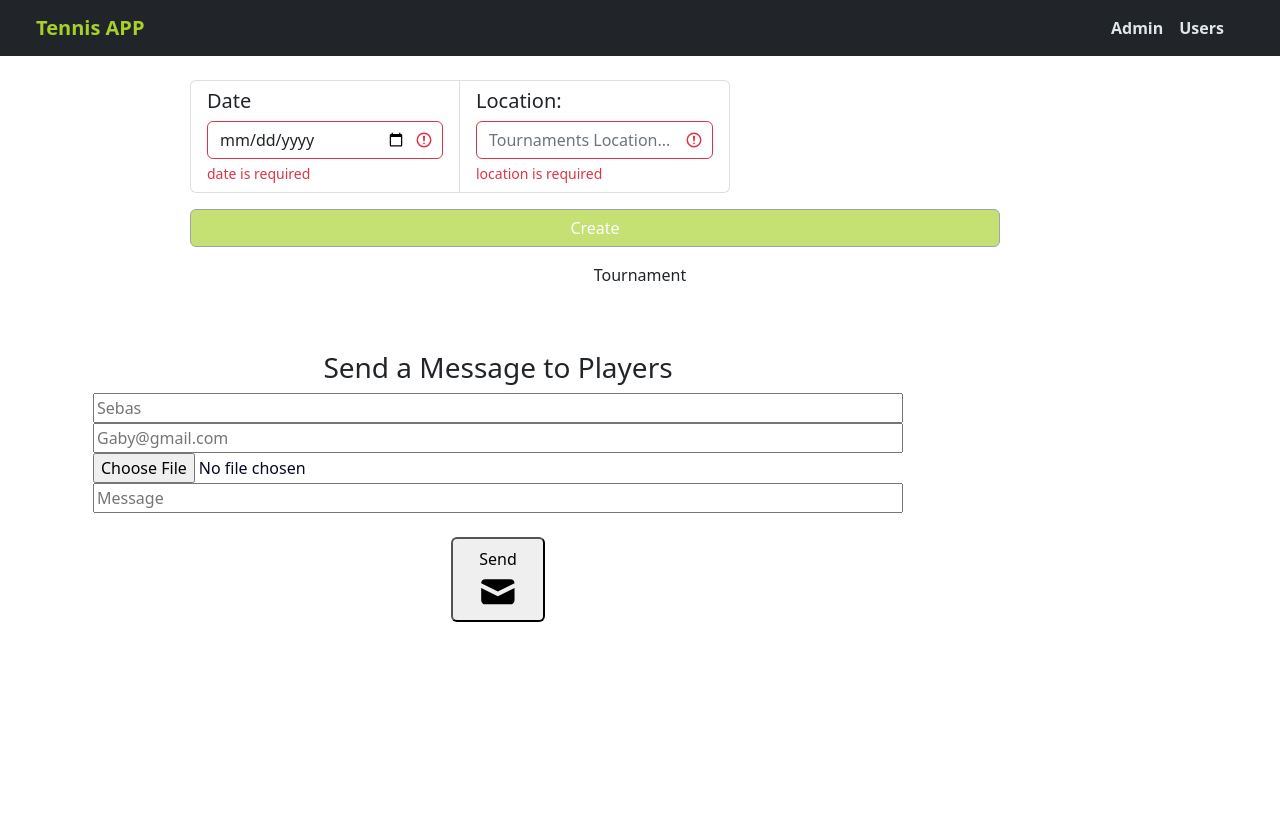
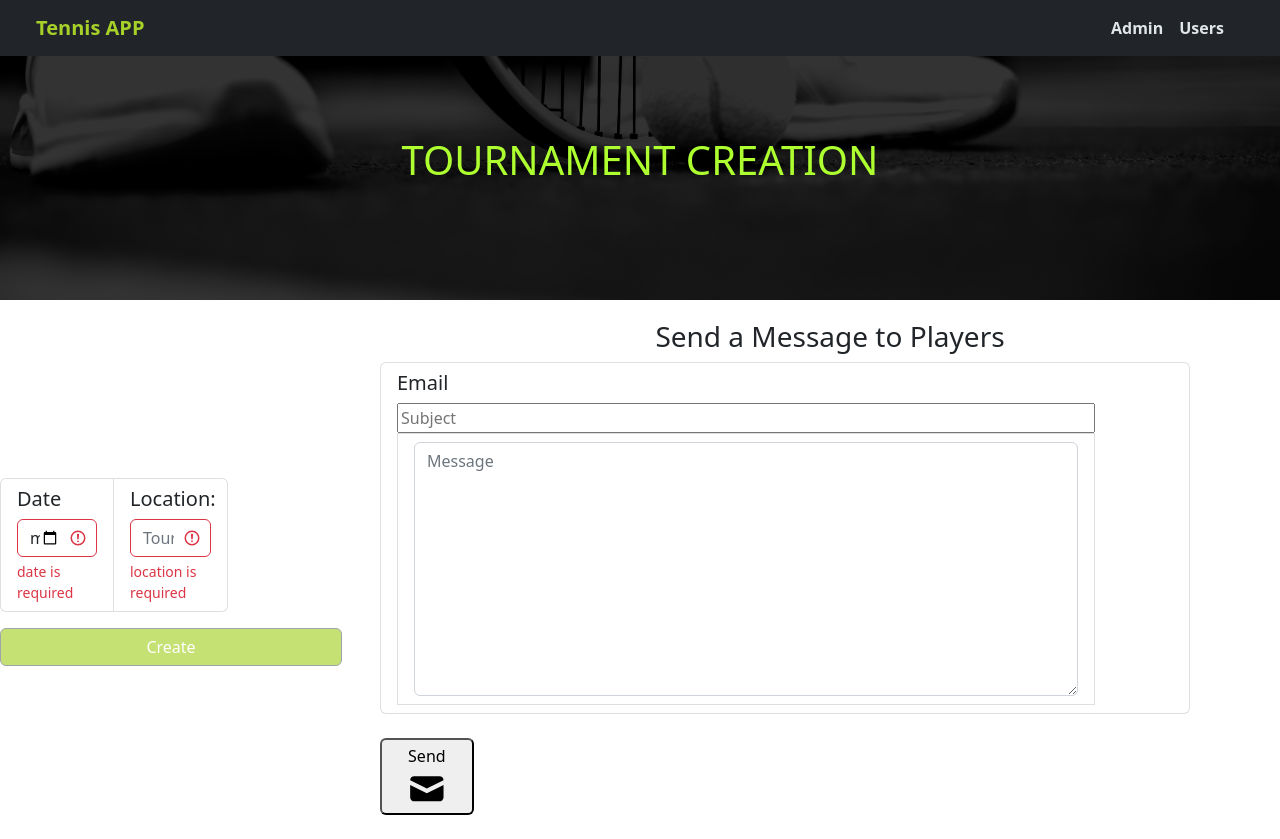
Before and after one commit to Nicrosi/Proyecto-Final, a React (Create React App) app in the folder client/: page /tournament in a window 1280 px wide. Before the commit the page ends 800 px from the top, so only its background shows below. Built offline with nearby package versions, Linux system fonts and the light colour scheme; a web font is replaced by a local one.

Commit message:
feat(Style Tournament CREATION and  FIX EMAILJS)

```diff
--- a/client/src/App.js
+++ b/client/src/App.js
@@ -8,10 +8,10 @@ import { Users } from "./components/Users/Users.jsx";
 import { FormScore } from "./components/FormScore/FormScore.jsx";
 import { FormSponsor } from "./components/FormSponsor/FormSponsor.jsx";
 import { FormUser } from "./components/FormUser/FormUser.jsx";
-import { FormTournament } from "./components/Tournament/FormTournament.jsx";
+import { FormTournament } from "./components/Tournament/FormTournament/FormTournament.jsx";
 import  LogIn  from "./components/LogIn/LogIn.jsx";
 import {FormUserRegister} from "./components/FormUser copy/FormUserRegister.jsx"
-import ControlPanel from "./controlPanel/ControlPanel.jsx";
+import ControlPanel from "./controlPanel/ControlPanel/ControlPanel.jsx";
 
 function App() {
   return (
--- a/client/src/components/Tournament/ContactForm.jsx
+++ b/client/src/components/Tournament/ContactForm/ContactForm.jsx
@@ -5,20 +5,16 @@ import emailjs from "@emailjs/browser";
 
 
 export const ContactForm = () => {
-
   const users = useSelector((state) => state.users);
 
-
-
-  console.log('users',users);
-  const email = users.map((el) => el.e_mail);
-  const allEmail = [...new Set(email)];
-  console.log("email", email);
+  console.log("users", users);
+  const emails = users.map((el) => el.e_mail);
+  const allEmail = [...new Set(emails)];
+  console.log("email", emails);
   console.log("allemail", allEmail);
   const [input, setInput] = useState({
     name: "",
-    email: "",
-    my_file: "",
+    email: emails.join(", "),
     message: "",
   });
   console.log("Input", input);
@@ -34,22 +30,27 @@ export const ContactForm = () => {
     if (status === "SUCCESS") {
       setTimeout(() => {
         setStatus("");
-      }, 3000);
+      }, 10000);
     }
   }, [status]);
 
   function handleSubmit(e) {
     e.preventDefault();
+    console.log(input);
+
     emailjs
       .send("service_7mimo0g", "template_2ah1aoj", input, "cYHyGctWLF2I5zGsl")
       .then(
         (response) => {
           console.log("success", response);
-
+          setInput((prevInput) => ({
+            name: "",
+            email: prevInput.email,
+            message: "",
+          }));
           setInput({
             name: "",
             email: "",
-            my_file: "",
             message: "",
           });
           setStatus("SUCCESS");
@@ -62,66 +63,56 @@ export const ContactForm = () => {
 
   return (
     <>
-      <div className="lg:mt-48 lg:mr-48 pt-6 pb-8 bg-white shadow-xl rounded p-5">
+
+      <div className="" style={{ minHeight: "10vh", width: "100%" }}>
+
         {status && renderAlert}
+        <div
+        className="mx-auto hstack justify-content-around"
+        style={{ width: "100%" }}
+      >
         <form onSubmit={(e) => handleSubmit(e)}>
-          <h3 className="text-gray-700 mb-7 text-xl font-semibold">
+          <h3 className="text-gray-700 mb-7 text-xl font-semibold text-center">
             Send a Message to Players
           </h3>
+          <ul
+              className="list-group list-group-horizontal mx-auto"
+              style={{ width: "100%" }}
+            >
+              <li className="list-group-item" style={{ width: "90%" }}>
+                <div>
+                  <h5 className="card-text">Email</h5>
           <input
             onChange={(e) => handleChange(e)}
-            label="Full Name"
+            label="Subject"
             name="name"
             type="text"
-            placeholder="Sebas"
+            placeholder="Subject"
             value={input.name}
           />
-          <input
-            onChange={(e) => handleChange(e)}
-            label="E-mail"
-            name="email"
-            type="email"
-            placeholder="Gaby@gmail.com"
-            value={input.email}
-          />
-          <input
-            onChange={(e) => handleChange(e)}
-            label="Attachment"
-            name="my_file"
-            type="file"
-            placeholder=""
-            value={input.my_file}
-          />
 
-          {/* <select onChange={(e) => handleChange(e)}>
-            <option value={input.email} label="Email" name="email" placeholder="gaby@gmail.com" type="email">All emails</option>
-            {allEmail.map((email) => {
-              return email ? (
-                <option value={email} key={email}>
-                  {email}
-                </option>
-              ) : (
-                ""
-              );
-            })}
-          </select> */}
-
-          <input
+          <br />
+          <li className="list-group-item" style={{ width: "90%",  }}>
+          <textarea
+          className="form-control" id="exampleFormControlTextarea1" rows="10"
             onChange={(e) => handleChange(e)}
             label="Message"
             name="message"
-            type="text"
             placeholder="Message"
             value={input.message}
           />
-
+          </li>
+</div>
+</li>
+</ul>
           <button
             type="submit"
-            className="mt-4 bg-gray-900 text-gray-200 rounded hover:bg-gray-700 px-4 py-2 focus:outline-none"
+            className="mt-4 bg-gray-900 text-gray-200 rounded hover:bg-gray-700 px-4 py-1 mb-2 focus:outline-none"
           >
             Send <MailIcon className="w-6 ml-2 float-right" />
           </button>
         </form>
+        </div>
       </div>
     </>
   );
--- a/client/src/components/Tournament/FormTournament.jsx
+++ b/client/src/components/Tournament/FormTournament/FormTournament.jsx
@@ -1,8 +1,7 @@
 import React, { useState } from "react";
 import axios from "axios";
-import { ContactForm } from "./ContactForm";
-import img1 from '../../assets/fototorneo.jpg'
-
+import { ContactForm } from "../ContactForm/ContactForm";
+import img1 from "../../../img/imgForm1.webp"
 
 export function validate(input) {
   let error = {};
@@ -26,7 +25,7 @@ export function validate(input) {
 }
 
 export const FormTournament = () => {
-  const noError = "Looks good"
+  const noError = "Looks good";
   const [input, setInput] = useState({
     date: "",
     location: "",
@@ -54,14 +53,21 @@ export const FormTournament = () => {
 
   return (
     <div className="" style={{ minHeight: "10vh", width: "100%" }}>
-      {/* <img
-          className="d-block w-100"
+       <div style={{ position: "absolute", top: "0", width: "100%" }}>
+          <img
             src={img1}
-          alt=""
-          style={{ objectFit: "cover", height: "100vh" }}/> */}
+            alt="imgNotFound"
+            style={{
+              width: "100%",
+              filter: "contrast(175%) grayscale(100%) brightness(20%)",
+              objectFit: "cover",
+              height: "300px",
+            }}
+          />
+        </div>
       <div
-        className=" display-7 hstack justify-content-center"
-        style={{ minHeight: "10vh", width: "100%" }}
+        className=" display-6 hstack justify-content-center"
+        style={{ position:"relative", minHeight: "40vh", width: "100% ", color:"greenyellow" }}
       >
         TOURNAMENT CREATION
       </div>
@@ -87,15 +93,27 @@ export const FormTournament = () => {
                     name="date"
                     value={input.name}
                     required
-                    className={error.date?"form-control is-invalid":"form-control is-valid"}
-                  />{error.date ?
-                    <div id="validationServerUsernameFeedback" className="invalid-feedback">
+                    className={
+                      error.date
+                        ? "form-control is-invalid"
+                        : "form-control is-valid"
+                    }
+                  />
+                  {error.date ? (
+                    <div
+                      id="validationServerUsernameFeedback"
+                      className="invalid-feedback"
+                    >
                       {error.date}
-                    </div>:
-                    <div id="validationServerUsernameFeedback" className="valid-feedback">
+                    </div>
+                  ) : (
+                    <div
+                      id="validationServerUsernameFeedback"
+                      className="valid-feedback"
+                    >
                       {noError}
                     </div>
-                  }
+                  )}
                 </div>
               </li>
 
@@ -109,15 +127,27 @@ export const FormTournament = () => {
                     placeholder="Tournaments Location..."
                     name="location"
                     value={input.location}
-                    className={error.location?"form-control is-invalid":"form-control is-valid"}
-                  />{error.location ?
-                    <div id="validationServerUsernameFeedback" className="invalid-feedback">
+                    className={
+                      error.location
+                        ? "form-control is-invalid"
+                        : "form-control is-valid"
+                    }
+                  />
+                  {error.location ? (
+                    <div
+                      id="validationServerUsernameFeedback"
+                      className="invalid-feedback"
+                    >
                       {error.location}
-                    </div>:
-                    <div id="validationServerUsernameFeedback" className="valid-feedback">
+                    </div>
+                  ) : (
+                    <div
+                      id="validationServerUsernameFeedback"
+                      className="valid-feedback"
+                    >
                       {noError}
                     </div>
-                  }
+                  )}
                 </div>
               </li>
             </ul>
@@ -125,24 +155,32 @@ export const FormTournament = () => {
 
           <div className="d-grid gap-2 mb-3" style={{ width: "90%" }}>
             {Object.keys(error).length > 0 ? (
-              <button className="btn btn-secondary" style={{ backgroundColor: "#A7D129" }} type="submit" disabled>
+              <button
+                className="btn btn-secondary"
+                style={{ backgroundColor: "#A7D129" }}
+                type="submit"
+                disabled
+              >
                 Create
               </button>
             ) : (
-              <button className="btn btn-success" style={{ backgroundColor: "#A7D129" }} type="submit">Create</button>
+              <button
+                className="btn btn-success"
+                style={{ backgroundColor: "#A7D129" }}
+                type="submit"
+              >
+                Create
+              </button>
             )}
           </div>
         </form>
-      </div>
-      <div className="h-screen">
-        <div className="lg:grid-cols-2  lg:gap-6 bg-blue-300 lg:h2/3">
-          <div className="flex flex-col justify-center text-center lg:p-40 md:text-left">
-            <p className="uppercase font-medium opacity-40 text-gray-500">
-              Tournament
-            </p>
+
+          <div className="hstack mb-3">
+            <div>
               <ContactForm />
             </div>
           </div>
+
       </div>
     </div>
   );
--- a/client/src/components/Tournament/TournamentsAllAgainst.jsx
+++ b/client/src/components/Tournament/TournamentsAllAgainst/TournamentsAllAgainst.jsx
@@ -1,4 +1,4 @@
-import { generateRandomDraw } from "./Tournaments";
+import { generateRandomDraw } from "../Tournaments/Tournaments";
 
 let Category = "";
 let Gender = "";
--- a/client/src/controlPanel/ControlCardSponsor.jsx
+++ b/client/src/controlPanel/ControlCardSponsor/ControlCardSponsor.jsx
@@ -1,5 +1,5 @@
 import React, { useState } from "react";
-import { getAllSponsors, putSponsor } from "../redux/actions";
+import { getAllSponsors, putSponsor } from "../../redux/actions";
 import { useEffect } from "react";
 import { useDispatch } from "react-redux";
 
--- a/client/src/controlPanel/ControlCardUsers.jsx
+++ b/client/src/controlPanel/ControlCardUsers/ControlCardUsers.jsx
@@ -1,5 +1,5 @@
 import React, { useState } from "react";
-import { getAllUsers, putUsers } from "../redux/actions";
+import { getAllUsers, putUsers } from "../../redux/actions";
 import { useEffect } from "react";
 import { useDispatch, useSelector } from "react-redux";
 
--- a/client/src/controlPanel/ControlPanel.jsx
+++ b/client/src/controlPanel/ControlPanel/ControlPanel.jsx
@@ -1,10 +1,10 @@
-import { getAllSponsors, getAllUsers } from "../redux/actions";
+import { getAllSponsors, getAllUsers } from "../../redux/actions";
 import { useEffect } from "react";
 import { useDispatch, useSelector } from "react-redux";
 
-import ControlCardUsers from "./ControlCardUsers";
+import ControlCardUsers from "../ControlCardUsers/ControlCardUsers";
 
-import ControlCardSponsor from "./ControlCardSponsor";
+import ControlCardSponsor from "../ControlCardSponsor/ControlCardSponsor";
 
 export default function ControlPanel() {
   const users = useSelector((state) => state.users);
```
Also changed, not shown: client/src/components/Sponsors/Sponsors.jsx (+5 -2 lines), client/src/components/Tournament/Tournaments/Tournaments.jsx (renamed from client/src/components/Tournament/Tournaments.jsx), client/src/components/Tournament/TournamentsSimpleEl/TournamentsSimpleEl.jsx (renamed from client/src/components/Tournament/TournamentsSimpleEl.jsx), 1 other file (tests, documents, lock files or other folders). Lines whose indentation alone changed are shown as unchanged.
